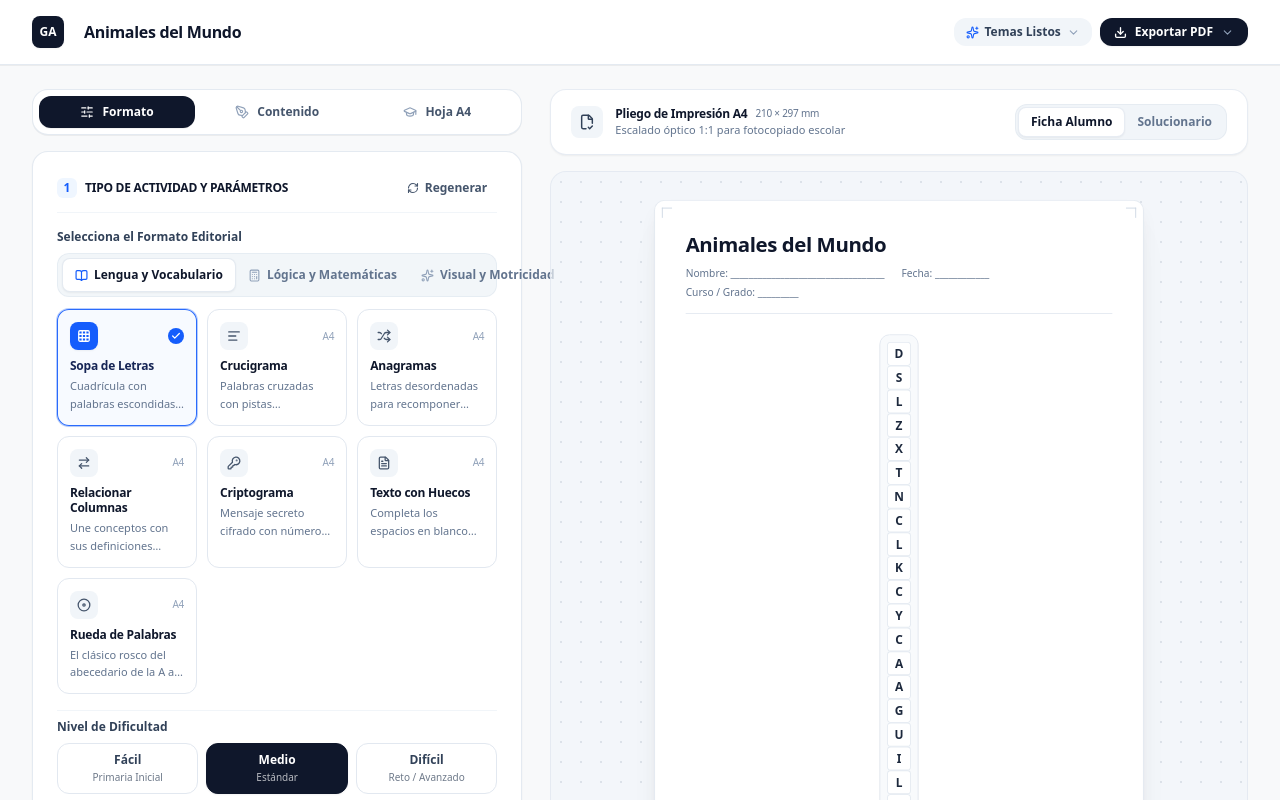
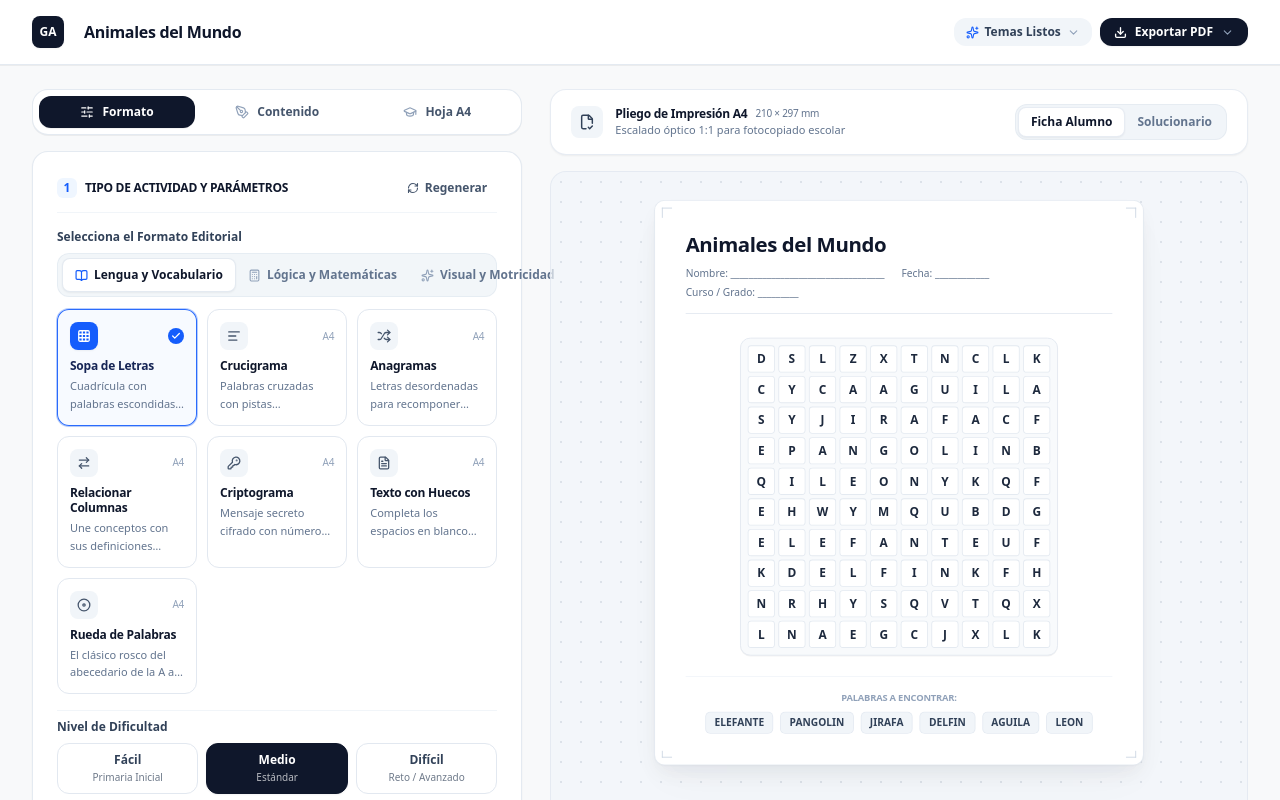
Before and after one commit to juanmoore-creator/generador-de-actividades, a Next.js app: page / in a window 1280 px wide. Shown: the top 800 px of the page. Built offline with nearby package versions, Linux system fonts and the light colour scheme.

Commit message:
fix: corregir renderizado de grilla en sopa de letras y crucigrama

```diff
--- a/src/components/ActivityPreview.tsx
+++ b/src/components/ActivityPreview.tsx
@@ -348,9 +348,13 @@ export const ActivityPreview = ({
             {/* 1. Sopa de Letras */}
             {type === "wordsearch" && wordSearchResult && (
               <div className="flex flex-col items-center gap-5">
+                <div className="flex justify-center w-full overflow-x-auto p-1">
                   <div
-                  className="grid gap-1 p-2 bg-slate-50 rounded-xl border border-slate-200 inline-block shadow-2xs"
-                  style={{ gridTemplateColumns: `repeat(${wordSearchResult.size}, minmax(0, 1fr))` }}
+                    className="gap-1 p-2 bg-slate-50 rounded-xl border border-slate-200 shadow-2xs"
+                    style={{
+                      display: "grid",
+                      gridTemplateColumns: `repeat(${wordSearchResult.size}, minmax(0, 1fr))`,
+                    }}
                   >
                     {wordSearchResult.grid.map((row, r) =>
                       row.map((char, c) => {
@@ -364,10 +368,17 @@ export const ActivityPreview = ({
                             })
                           );
 
+                        const cellSize =
+                          wordSearchResult.size <= 10
+                            ? "w-7 h-7 sm:w-8 sm:h-8 text-xs sm:text-sm"
+                            : wordSearchResult.size <= 14
+                            ? "w-6 h-6 sm:w-7 sm:h-7 text-xs sm:text-sm"
+                            : "w-5 h-5 sm:w-6 sm:h-6 text-[10px] sm:text-xs";
+
                         return (
                           <div
                             key={`${r}-${c}`}
-                          className={`w-6 h-6 sm:w-7 sm:h-7 flex items-center justify-center font-mono text-xs sm:text-sm font-bold rounded transition-colors ${
+                            className={`${cellSize} flex items-center justify-center font-mono font-bold rounded transition-colors ${
                               isSol
                                 ? "bg-rose-600 text-white shadow-xs font-black"
                                 : "bg-white text-slate-800 border border-slate-200/90"
@@ -378,6 +389,7 @@ export const ActivityPreview = ({
                         );
                       })
                     )}
+                  </div>
                 </div>
 
                 {/* Palabras a buscar */}
@@ -406,6 +418,7 @@ export const ActivityPreview = ({
                   <div
                     className="grid gap-0.5 p-2 bg-slate-100/70 rounded-xl border border-slate-200"
                     style={{
+                      display: "grid",
                       gridTemplateColumns: `repeat(${crosswordResult.width}, minmax(0, 1fr))`,
                     }}
                   >
@@ -694,7 +707,8 @@ export const ActivityPreview = ({
                 <div
                   className="grid gap-0 bg-slate-900 p-0.5 rounded-lg shadow-sm border border-slate-900"
                   style={{
-                    gridTemplateColumns: `repeat(${sudokuResult.size}, minmax(0, 1fr))`
+                    display: "grid",
+                    gridTemplateColumns: `repeat(${sudokuResult.size}, minmax(0, 1fr))`,
                   }}
                 >
                   {Array.from({ length: sudokuResult.size }, (_, r) =>
```
Lines whose indentation alone changed are shown as unchanged.
